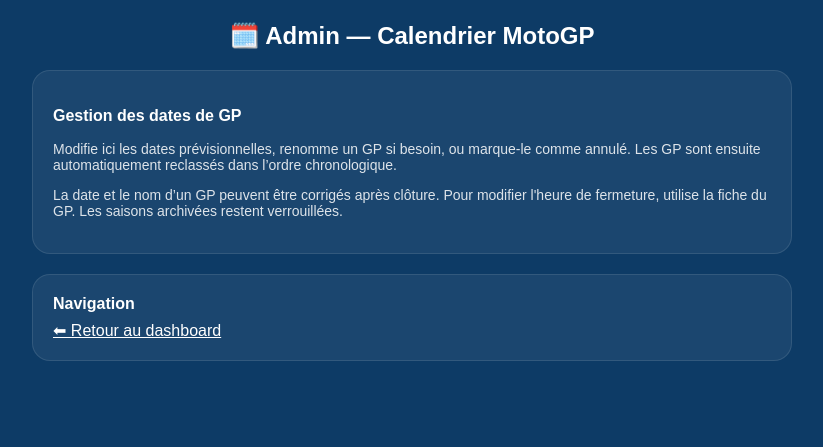
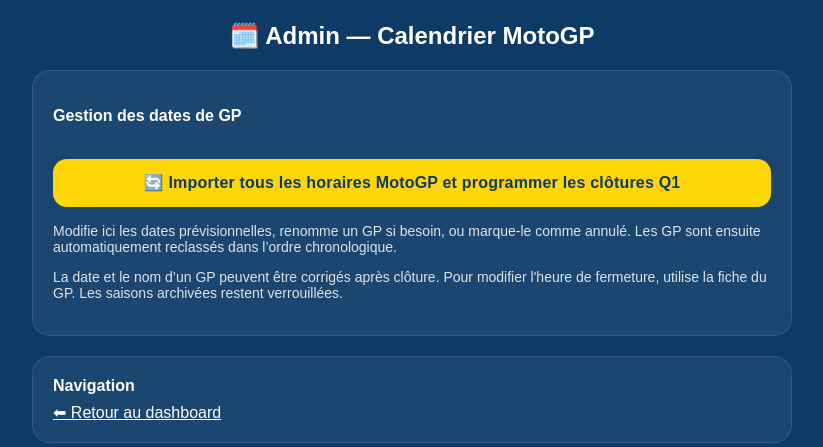
Before and after one commit to benjaminsoler07-lang/motogp-jeu, a Python web app: template templates/admin_calendar.html in a window 1280 px wide. Shown: the part 239-686 px from the top of the page, without its empty margins (228-1051 px from the left). Run offline with Jinja, Linux system fonts and the light colour scheme; the template is opened without the code that fills it, so the values that code supplies are empty.

Commit message:
ui(admin): add season-wide MotoGP Q1 import entry points

```diff
--- a/templates/admin_calendar.html
+++ b/templates/admin_calendar.html
@@ -7,6 +7,7 @@
 
 <div class="card admin-intro" style="text-align:left;">
   <p><strong>Gestion des dates de GP</strong></p>
+  <p><a class="btn" href="{{ url_for('admin_bulk_motogp') }}">🔄 Importer tous les horaires MotoGP et programmer les clôtures Q1</a></p>
   <p class="admin-tip">
     Modifie ici les dates prévisionnelles, renomme un GP si besoin, ou marque-le comme annulé.
     Les GP sont ensuite automatiquement reclassés dans l’ordre chronologique.
```
